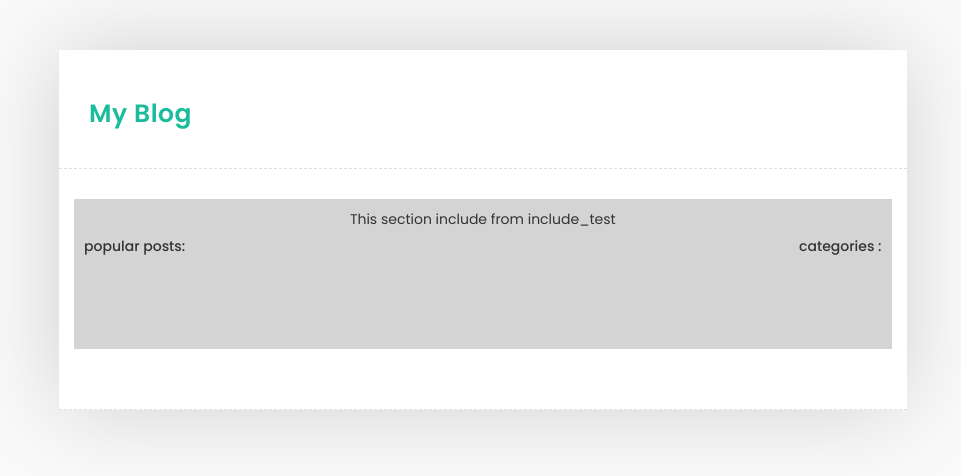
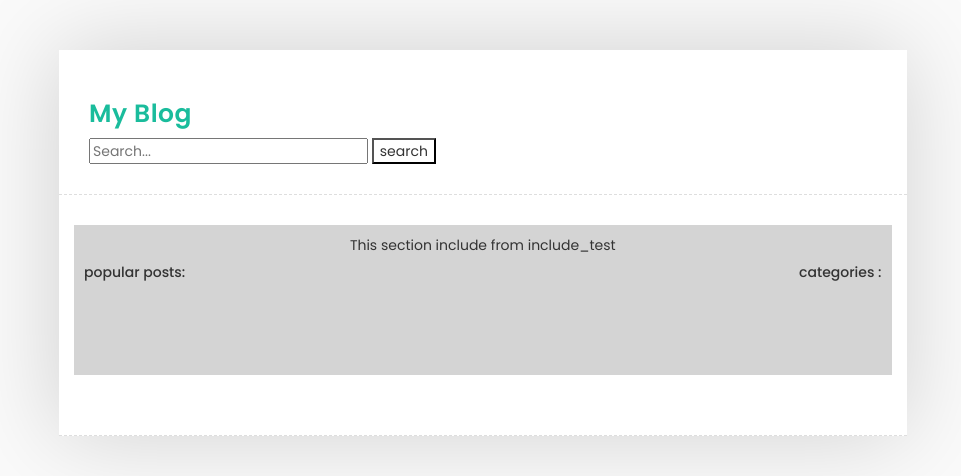
Before and after one commit to SaeedSaedi/Django_API, a Django app: page / in a window 1280 px wide. Shown: the top 476 px of the page, without its empty margins (11-972 px from the left). Run offline with Django 5.2, Linux system fonts and the light colour scheme; data that the repository does not hold is empty; some libraries are stand-ins or nearby versions.

Commit message:
make search from,url and view

```diff
--- a/blog/urls.py
+++ b/blog/urls.py
@@ -1,6 +1,6 @@
 from django.urls import path
 
-from blog.views import index,post_single
+from blog.views import blog_search, index,post_single
 
 app_name = 'blog'
 
@@ -9,4 +9,5 @@ urlpatterns = [
     path('posts/<int:post_id>/', post_single,name='post_detail'),
     path('category/<str:cat_name>/', index,name='category'),
     path('author/<str:username>/', index,name='author'),
+    path('search/', blog_search,name='search'),
 ]
--- a/blog/views.py
+++ b/blog/views.py
@@ -22,3 +22,8 @@ def post_single(request,post_id):
     post.counted_views += 1
     post.save()
     return render(request, 'blog/single.html',context={'post':post,'next_post':next_post,'prev_post':prev_post})
+
+def blog_search(request):
+    search_query = request.GET.get('q','')
+    posts = Post.objects.filter(status=1,content__icontains=search_query)
+    return render(request, 'blog/home.html',context={'posts':posts})
--- a/templates/blog/home.html
+++ b/templates/blog/home.html
@@ -8,6 +8,10 @@
 
                     <div class="sub-title">
                       <h2><a href="{% url 'blog:index' %}">My Blog</a></h2>
+                      <form action="{% url 'blog:search' %}" method="get">
+                        <input type="text" name="q" placeholder="Search..." />
+                        <button type="submit">search</button>
+                      </form>
                     </div>
                     <div class="col-md-12 content-page">
                       {% for post in posts %}
```
Also changed, not shown: 1 other file.
